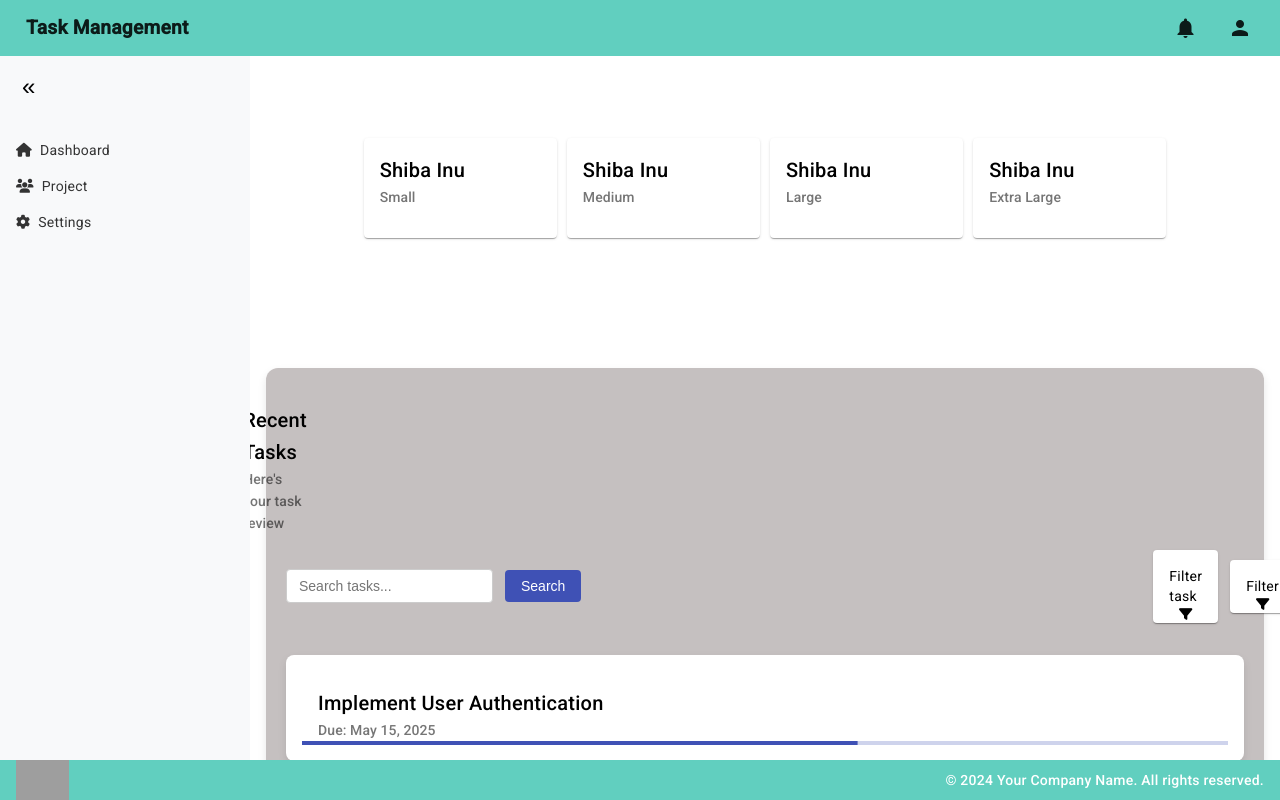
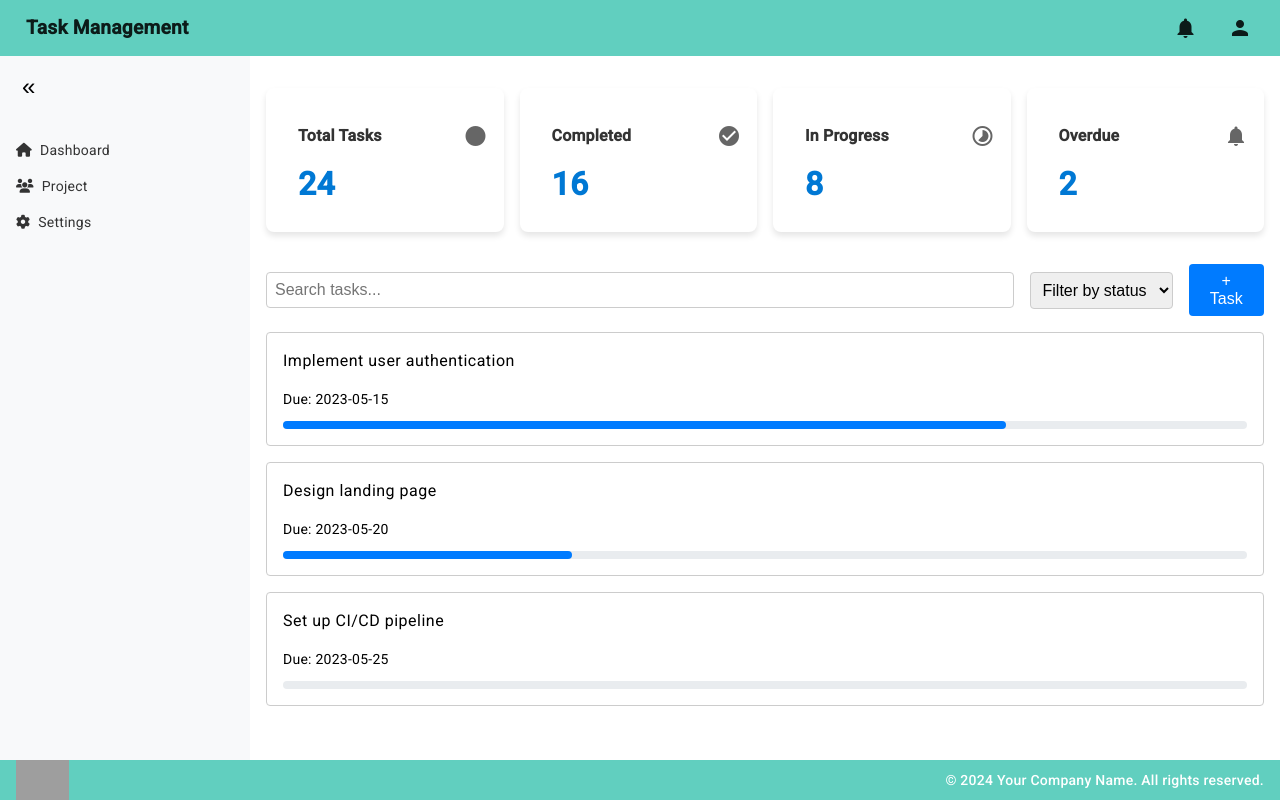
Before and after one commit to ishap11/TaskManagement, an Angular app in the folder TaskManagement-UI/TaskManagement/: page / in a window 1280 px wide. Built offline with nearby package versions, Linux system fonts and the light colour scheme; grey boxes are pictures that could not be loaded.

Commit message:
done dashboard

```diff
--- a/TaskManagement-UI/TaskManagement/src/app/core/core.module.ts
+++ b/TaskManagement-UI/TaskManagement/src/app/core/core.module.ts
@@ -7,6 +7,6 @@ import { CommonModule } from '@angular/common';
   declarations: [],
   imports: [
     CommonModule
-  ]
+  ],
 })
 export class CoreModule { }
--- a/TaskManagement-UI/TaskManagement/src/app/modules/dashboard/component/card/card.component.html
+++ b/TaskManagement-UI/TaskManagement/src/app/modules/dashboard/component/card/card.component.html
@@ -1,10 +1,13 @@
 <div class="card-container">
-    <mat-card *ngFor="let item of cardItems" class="example-card">
-      <mat-card-header>
-        <mat-card-title-group>
-          <mat-card-title>{{ item.title }}</mat-card-title>
-          <mat-card-subtitle>{{ item.subtitle }}</mat-card-subtitle>
-        </mat-card-title-group>
-      </mat-card-header>
-    </mat-card>
-  </div>
+  <mat-card *ngFor="let item of cardItems" class="task-card">
+    <mat-card-header>
+      <mat-card-title>{{ item.title }}</mat-card-title>
+      <mat-icon class="task-icon">{{ item.icon }}</mat-icon>
+    </mat-card-header>
+    <div class="contents">
+      <mat-card-content class="content">
+        <h2>{{ item.value }}</h2>
+      </mat-card-content>
+    </div>
+  </mat-card>
+</div>
--- a/TaskManagement-UI/TaskManagement/src/app/modules/dashboard/component/card/card.component.scss
+++ b/TaskManagement-UI/TaskManagement/src/app/modules/dashboard/component/card/card.component.scss
@@ -1,15 +1,82 @@
 .card-container {
-    display: flex;
-    flex-direction: row;
-    align-items: center;
-    justify-content: center;
-    gap: 10px;
-    padding: 16px;
-    height: 25vh;
+  display: grid;
+  grid-template-columns: repeat(auto-fit, minmax(180px, 1fr)); /* Responsive grid layout */
+  gap: 16px; /* Space between cards */
+  padding-top: 16px; /* Padding around the container */
+  width: 100%; /* Full width */
+  // max-width: 1200px; /* Limit max width for readability */
+  // margin: 0 auto; /* Center align container */
+}
+
+.content h2 {
+  margin-left: 0; /* Reset margin */
+  text-align: left; /* Ensure text aligns to the left */
+}
+
+.contents {
+  margin: 0;
+  padding: 0;
+  width: 100%; /* Ensure content spans full width */
+}
+
+.task-card {
+  display: flex;
+  flex-direction: column;
+  justify-content: flex-start; /* Align content at the top */
+  align-items: flex-start; /* Align content to the left */
+  padding: 16px;
+  box-shadow: 0px 4px 6px rgba(0, 0, 0, 0.1); /* Subtle shadow */
+  border-radius: 8px; /* Rounded corners */
+  text-align: left; /* Align text to the left */
+  background-color: #fff; /* White background */
+  transition: transform 0.3s, box-shadow 0.3s;
+
+  &:hover {
+    transform: scale(1.05); /* Slight zoom on hover */
+    box-shadow: 0px 6px 10px rgba(0, 0, 0, 0.2); /* Deeper shadow */
+  }
+}
+
+mat-card-header {
+  display: flex;
+  justify-content: space-between;
+  align-items: center;
+  width: 100%;
+}
+
+mat-card-title {
+  font-size: 1rem;
+  font-weight: bold;
+  color: #333; /* Darker text */
+}
+
+.task-icon {
+  font-size: 1.5rem;
+  color: #666; /* Subtle icon color */
+  padding-right: 1rem;
+}
+
+mat-card-content h2 {
+  font-size: 2rem;
+  font-weight: bold;
+  color: #0078d4; /* Accent color for numbers */
+  margin: 0; /* Remove margin */
+}
+
+/* Responsive Adjustments */
+@media (max-width: 768px) {
+  .card-container {
+    grid-template-columns: repeat(2, 1fr); /* Two cards per row */
+    gap: 12px; /* Adjust spacing */
+  }
+}
+
+@media (max-width: 480px) {
+  .card-container {
+    grid-template-columns: 1fr; /* Single column layout on small screens */
   }
 
-  .example-card {
-    margin: 8px 0;
-    width: 20%;
-    height: 50%;
+  .task-card {
+    padding: 12px; /* Reduce padding for smaller screens */
   }
+}
--- a/TaskManagement-UI/TaskManagement/src/app/modules/dashboard/component/card/card.component.ts
+++ b/TaskManagement-UI/TaskManagement/src/app/modules/dashboard/component/card/card.component.ts
@@ -7,9 +7,9 @@ import { Component } from '@angular/core';
 })
 export class CardComponent {
   cardItems = [
-    { title: 'Shiba Inu', subtitle: 'Small' },
-    { title: 'Shiba Inu', subtitle: 'Medium' },
-    { title: 'Shiba Inu', subtitle: 'Large' },
-    { title: 'Shiba Inu', subtitle: 'Extra Large' }
+    { title: 'Total Tasks', value: 24, icon: 'circle' },
+    { title: 'Completed', value: 16, icon: 'check_circle' },
+    { title: 'In Progress', value: 8, icon: 'timelapse' },
+    { title: 'Overdue', value: 2, icon: 'notifications' }
   ];
 }
--- a/TaskManagement-UI/TaskManagement/src/app/modules/dashboard/component/recent-task-grid/recent-task-grid.component.html
+++ b/TaskManagement-UI/TaskManagement/src/app/modules/dashboard/component/recent-task-grid/recent-task-grid.component.html
@@ -1,53 +1,55 @@
-<div class="content-box">
-    <div class="card-container">
-        <mat-card-header class="mat-card-header">
-            <mat-card-title>Recent Tasks</mat-card-title>
-            <mat-card-subtitle>Here's your task review</mat-card-subtitle>
-        </mat-card-header>
+<div class="task-controls">
+    <!-- Search Input -->
+    <input
+      type="text"
+      placeholder="Search tasks..."
+      [(ngModel)]="searchText"
+      class="search-input"
+    />
 
-        <!-- Search, Filter, and Add Task on one line -->
-        <div class="search-actions">
-            <input type="text" placeholder="Search tasks..." />
-            <button class="primary" type="button">Search</button>
-            <mat-card>
-                <mat-card-content>Filter task</mat-card-content>
-                <button><i class="fa-solid fa-filter"></i></button>
-            </mat-card>
-            <mat-card>
-                <mat-card-content>Filter</mat-card-content>
-                <button><i class="fa-solid fa-filter"></i></button>
-            </mat-card>
-            <mat-card>
-                <mat-card-content>Add Task</mat-card-content>
-                <button><i class="fa-solid fa-plus"></i></button>
-            </mat-card>
-        </div>
+    <!-- Filter Dropdown -->
+    <select [(ngModel)]="filterStatus" class="filter-dropdown">
+      <option value="">Filter by status</option>
+      <option value="not-started">Not Started</option>
+      <option value="in-progress">In Progress</option>
+      <option value="completed">Completed</option>
+    </select>
 
-        <div class = "example-c1">
-            <mat-card class="example-card1">
-                <mat-card-header>
-                    <mat-card-title>Implement User Authentication</mat-card-title>
-                    <mat-card-subtitle>Due: May 15, 2025</mat-card-subtitle>
-                </mat-card-header>
-                <mat-progress-bar mode="determinate" value="60"></mat-progress-bar>
-            </mat-card>
-        </div>
+    <!-- Add Task Button -->
+    <button class="add-task-button" (click)="openTaskPopup()"> + Task</button>
+  </div>
 
+  <div class="task-list">
+    <div *ngFor="let task of filteredTasks()" class="task-item">
+      <h4>{{ task.name }}</h4>
+      <p>Due: {{ task.dueDate }}</p>
+      <div class="progress-bar">
+        <div class="progress" [style.width.%]="task.progress"></div>
+      </div>
+    </div>
+  </div>
 
-        <mat-card class="example-card1">
-            <mat-card-header>
-                <mat-card-title>Design Landing Page</mat-card-title>
-                <mat-card-subtitle>Due: May 15, 2025</mat-card-subtitle>
-            </mat-card-header>
-            <mat-progress-bar mode="determinate" value="40"></mat-progress-bar>
-        </mat-card>
+  <!-- Add Task Popup -->
+  <div class="popup" *ngIf="isPopupOpen">
+    <h3>Add New Task</h3>
+    <form (ngSubmit)="addTask()">
+      <input
+        type="text"
+        placeholder="Task Name"
+        [(ngModel)]="newTask.name"
+        name="name"
+        required
+      />
+      <input
+        type="date"
+        [(ngModel)]="newTask.dueDate"
+        name="dueDate"
+        required
+      />
+      <div class="popbutton">
+        <button type="submit">Save Task</button>
+        <button type="button" (click)="closePopup()">Cancel</button>
+      </div>
 
-        <mat-card class="example-card1">
-            <mat-card-header>
-                <mat-card-title>Set up CI/CD Pipeline</mat-card-title>
-                <mat-card-subtitle>Due: May 15, 2025</mat-card-subtitle>
-            </mat-card-header>
-            <mat-progress-bar mode="determinate" value="0"></mat-progress-bar>
-        </mat-card>
-    </div>
-</div>
+    </form>
+  </div>
--- a/TaskManagement-UI/TaskManagement/src/app/modules/dashboard/component/recent-task-grid/recent-task-grid.component.scss
+++ b/TaskManagement-UI/TaskManagement/src/app/modules/dashboard/component/recent-task-grid/recent-task-grid.component.scss
@@ -1,101 +1,170 @@
-.content-box {
-  display: flex;
-  justify-content: center;
-  align-items: center;
-  height: 100vh;
-  padding: 20px;
-  box-sizing: border-box;
-}
-
-.card-container {
-  display: flex;
-  flex-direction: column;
-  align-items: center;
-  gap: 16px;
-  width: 100%;
-  max-width: 1200px;
-  padding: 20px;
-  background-color: #b6b0b0cb;
-  border-radius: 12px;
-  box-shadow: 0 4px 8px rgba(0, 0, 0, 0.1);
-}
-.mat-card-header{
-  margin-right: 70em;
-}
-.search-actions {
+/* Main Task Controls */
+.task-controls {
   display: flex;
   justify-content: space-between;
   align-items: center;
-  width: 100%;
-  gap: 12px;
-  margin-bottom: 16px;
+  gap: 1rem; /* Spacing between elements */
+  margin-bottom: 1rem;
+  margin-top: 2rem;
 }
-input[type='text'] {
-  padding: 8px 12px;
+
+/* Search Input Styles */
+.search-input {
+  width: 78%; /* Search input width */
+  padding: 0.5rem;
+  font-size: 1rem;
   border: 1px solid #ccc;
   border-radius: 4px;
-  font-size: 14px;
 }
-button.primary {
-  padding: 8px 16px;
-  background-color: #3f51b5;
+
+/* Filter Dropdown Styles */
+.filter-dropdown {
+  padding: 0.5rem;
+  font-size: 1rem;
+  border: 1px solid #ccc;
+  border-radius: 4px;
+}
+
+/* Add Task Button Styles */
+.add-task-button {
+  padding: 0.5rem 1rem;
+  font-size: 1rem;
+  background-color: #007bff;
   color: white;
   border: none;
   border-radius: 4px;
   cursor: pointer;
-  font-size: 14px;
-  margin-right: 40em;
 }
 
-button.primary:hover {
-  background-color: #2c387e;
+.add-task-button:hover {
+  background-color: #0056b3;
 }
 
-mat-card {
-  flex-grow: 1;
-}
-mat-card-content {
-  display: flex;
-  justify-content: center;
-  align-items: center;
-  flex-direction: column;
-  border: none;
-  border-radius: 4px;
-  cursor: pointer;
-  font-size: 14px;
+/* Task List and Items */
+.task-list {
+  margin-top: 1rem;
 }
 
-mat-card button {
-  background-color: transparent;
+.task-item {
+  border: 1px solid #ccc;
+  border-radius: 4px;
+  padding: 1rem;
+  margin-bottom: 1rem;
+}
+
+/* Progress Bar */
+.progress-bar {
+  width: 100%;
+  background-color: #e9ecef;
+  height: 8px;
+  border-radius: 4px;
+  margin-top: 0.5rem;
+}
+
+.progress {
+  height: 100%;
+  background-color: #007bff;
+  border-radius: 4px;
+}
+
+/* Popup Styles */
+.popup {
+  display: block; /* Ensure the popup is visible */
+  position: fixed;
+  top: 50%;
+  left: 50%;
+  transform: translate(-50%, -50%);
+  padding: 2rem;
+  background: white;
+  border-radius: 12px; /* Rounded corners */
+  box-shadow: 0px 4px 20px rgba(0, 0, 0, 0.2); /* Better shadow effect */
+  z-index: 1000;
+  width: 400px;
+  text-align: left; /* Align content to the left for better readability */
+}
+
+.popup h3 {
+  margin-bottom: 1rem;
+  font-size: 1.5rem;
+}
+
+.popup form {
+  display: flex;
+  flex-direction: column;
+  gap: 1rem;
+}
+
+.popup input[type='text'],
+.popup input[type='date'] {
+  width: 100%;
+  padding: 0.8rem;
+  font-size: 1rem;
+  border: 1px solid #ccc;
+  border-radius: 6px;
+  outline: none;
+  transition: border-color 0.3s ease;
+}
+
+.popup input[type='text']:focus,
+.popup input[type='date']:focus {
+  border-color: #007bff; /* Highlight border on focus */
+  box-shadow: 0 0 5px rgba(0, 123, 255, 0.5); /* Subtle focus glow */
+}
+
+/* Popup Buttons */
+.popup .button-container {
+  display: flex;
+  justify-content: flex-end; /* Align buttons to the right */
+  gap: 1rem; /* Gap between buttons */
+}
+
+.popup button {
+  padding: 0.8rem 1rem;
+  font-size: 1rem;
   border: none;
+  border-radius: 6px;
   cursor: pointer;
 }
 
-/* Responsive for small screens */
-@media (max-width: 600px) {
-  .search-actions {
-    flex-direction: column;
-    gap: 8px;
-  }
-  mat-card {
-    width: 100%;
-  }
-  input[type='text'] {
-    width: 100%;
-  }
+.popup button[type='submit'] {
+  background-color: #007bff;
+  color: white;
 }
 
-.example-card1{
-width: 170vh;
-padding: 16px;
-box-shadow: 0px 4px 8px rgba(0, 0, 0, 0.1);
-border-radius: 8px;
+.popup button[type='submit']:hover {
+  background-color: #0056b3;
 }
-.example-c1 {
-display: flex;
-justify-content: space-between;
-align-items: center;
-width: 100%;
-gap: 12px;
-margin-bottom: 16px;
+
+.popup button[type='button'] {
+  background-color: #6c757d;
+  color: white;
 }
+
+.popup button[type='button']:hover {
+  background-color: #5a6268;
+}
+
+/* Overlay for Popup */
+.overlay {
+  position: fixed;
+  top: 0;
+  left: 0;
+  width: 100%;
+  height: 100%;
+  background: rgba(0, 0, 0, 0.5); /* Dim the background */
+  z-index: 999; /* Ensure it appears behind the popup */
+}
+
+/* General Styling for Input Focus */
+input:focus {
+  outline: none;
+  border-color: #007bff; /* Blue highlight for inputs */
+}
+
+.popbutton{
+  display: flex ;
+  gap: 0.8rem;
+  justify-content: flex-end;
+
+
+}
--- a/TaskManagement-UI/TaskManagement/src/app/modules/dashboard/component/recent-task-grid/recent-task-grid.component.ts
+++ b/TaskManagement-UI/TaskManagement/src/app/modules/dashboard/component/recent-task-grid/recent-task-grid.component.ts
@@ -1,15 +1,67 @@
 import { Component } from '@angular/core';
-export interface Tile {
-  color: string;
-  cols: number;
-  rows: number;
-  text: string;
-}
+import { DashboardService } from '../../../../services/dashboard.service';
+import { Task } from '../../../../core/model/task';
+// export interface Tile {
+//   color: string;
+//   cols: number;
+//   rows: number;
+//   text: string;
+// }
 @Component({
   selector: 'TaskManagement-recent-task-grid',
   templateUrl: './recent-task-grid.component.html',
   styleUrl: './recent-task-grid.component.scss'
 })
 export class RecentTaskGridComponent {
+  tasks: Task[] = []; // Initialize tasks as an empty array
+  searchText = '';
+  filterStatus = '';
+  isPopupOpen = false;
+  newTask: Task = { name: '', dueDate: '', progress: 0, status: 'not-started' };
+
+  constructor(private taskService: DashboardService) {}
+
+  ngOnInit() {
+    // Fetch the tasks from TaskService
+    this.tasks = this.taskService.getTasks();
+  }
+
+  // Filter tasks based on search text and selected status
+  filteredTasks(): Task[] {
+    let filtered = this.tasks;
+
+    if (this.searchText) {
+      filtered = filtered.filter(task =>
+        task.name.toLowerCase().includes(this.searchText.toLowerCase())
+      );
+    }
+
+    if (this.filterStatus) {
+      filtered = filtered.filter(task =>
+        task.status === this.filterStatus
+      );
+    }
+
+    return filtered;
+  }
+
+  // Open the Add Task popup
+  openTaskPopup() {
+    this.isPopupOpen = true;
+  }
+
+  // Close the Add Task popup
+  closePopup() {
+    this.isPopupOpen = false;
+  }
+
+  // Add new task
+  addTask() {
+    if (this.newTask.name && this.newTask.dueDate) {
+      this.taskService.addTask(this.newTask); // Add the task to the service
+      this.newTask = { name: '', dueDate: '', progress: 0, status: 'not-started' }; // Reset new task form
+      this.closePopup(); // Close the popup
+    }
+  }
 
 }
--- a/TaskManagement-UI/TaskManagement/src/app/modules/dashboard/dashboard.module.ts
+++ b/TaskManagement-UI/TaskManagement/src/app/modules/dashboard/dashboard.module.ts
@@ -16,6 +16,7 @@ import { MatSelectModule } from '@angular/material/select';
 import { MatOptionModule } from '@angular/material/core';
 import { FormsModule } from '@angular/forms';
 import { HelperModule } from '../../helper/helper.module';
+import { DashboardService } from '../../services/dashboard.service';
 
 const Dashboardroutes:Routes=[{
   path:'',
@@ -44,12 +45,15 @@ const Dashboardroutes:Routes=[{
     MatFormFieldModule,
     MatSelectModule,
     MatOptionModule,
+    FormsModule
 
     // BlankLayoutComponent
   ],
   exports : [
     RecentTaskGridComponent,
     FinalDashboardComponent
-  ]
+  ],
+  providers:[DashboardService],
+
 })
 export class DashboardModule { }
--- a/TaskManagement-UI/TaskManagement/src/app/services/dashboard.service.ts
+++ b/TaskManagement-UI/TaskManagement/src/app/services/dashboard.service.ts
@@ -1,9 +1,21 @@
 import { Injectable } from '@angular/core';
+import { Task } from '../core/model/task';
 
 @Injectable({
   providedIn: 'root'
 })
 export class DashboardService {
+  private tasks: Task[] = [ // specify the type of tasks array
+    { name: 'Implement user authentication', dueDate: '2023-05-15', progress: 75, status: 'in-progress' },
+    { name: 'Design landing page', dueDate: '2023-05-20', progress: 30, status: 'in-progress' },
+    { name: 'Set up CI/CD pipeline', dueDate: '2023-05-25', progress: 0, status: 'not-started' },
+  ];
 
-  constructor() { }
+  getTasks(): Task[] {
+    return this.tasks;
+  }
+
+  addTask(task: Task): void {
+    this.tasks.push(task);
+  }
 }
--- a/TaskManagement-UI/TaskManagement/src/app/services/services.module.ts
+++ b/TaskManagement-UI/TaskManagement/src/app/services/services.module.ts
@@ -1,12 +1,14 @@
 import { NgModule } from '@angular/core';
 import { CommonModule } from '@angular/common';
+import { CoreModule } from '../core/core.module';
 
 
 
 @NgModule({
   declarations: [],
   imports: [
-    CommonModule
+    CommonModule,
+    CoreModule
   ]
 })
 export class ServicesModule { }
```
Also changed, not shown: TaskManagement-UI/TaskManagement/src/app/app.component.html (+1 -7 lines).
